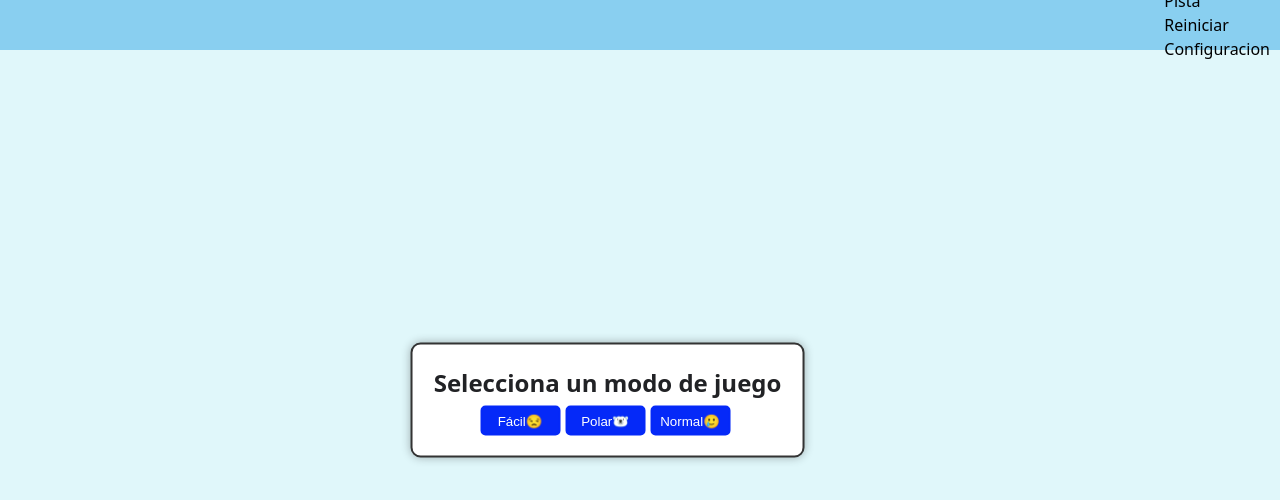
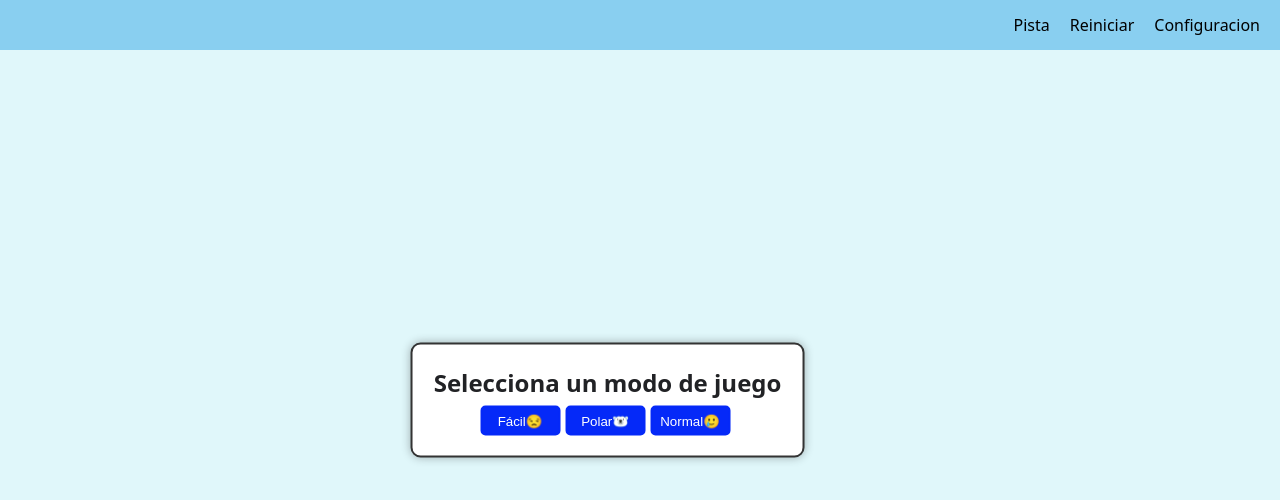
Before and after one commit to JonDaAr/Rosco, a React (Vite) app: page / in a window 1280 px wide. Shown: the top 500 px of the page. Built offline with nearby package versions, Linux system fonts and the light colour scheme; a web font is replaced by a local one.

Commit message:
Actualizacion del NAV

```diff
--- a/src/App.jsx
+++ b/src/App.jsx
@@ -4,7 +4,7 @@
 import OsoPolar from "../public/OsoPolar.png";
 
 function App() {
-  const letters = "GHIK".split("");
+  const letters = "GHIKLNÑMNOPQRSTUVWXYZABCDEF".split("");
   const [modo, setModo] = useState(""); // <<-- NUEVO
   const [data, setData] = useState([]);
   const [preguntasPorLetra, setPreguntasPorLetra] = useState({});
--- a/src/Nav.css
+++ b/src/Nav.css
@@ -19,7 +19,10 @@
     display: flex;
 }
 ol{
-    margin: 0;
+    display: flex;
+    flex-direction: row;
+    gap: 20px;
+    margin-right: 10px;
     padding: 10px;
     list-style: none;
 }
@@ -44,5 +47,11 @@
     .lista.mostrar {
         display: flex;
     }
+    ol{
+        flex-direction: column;
+        gap: 10px;
+        margin: 0;
+
+    }
 
 }
```
